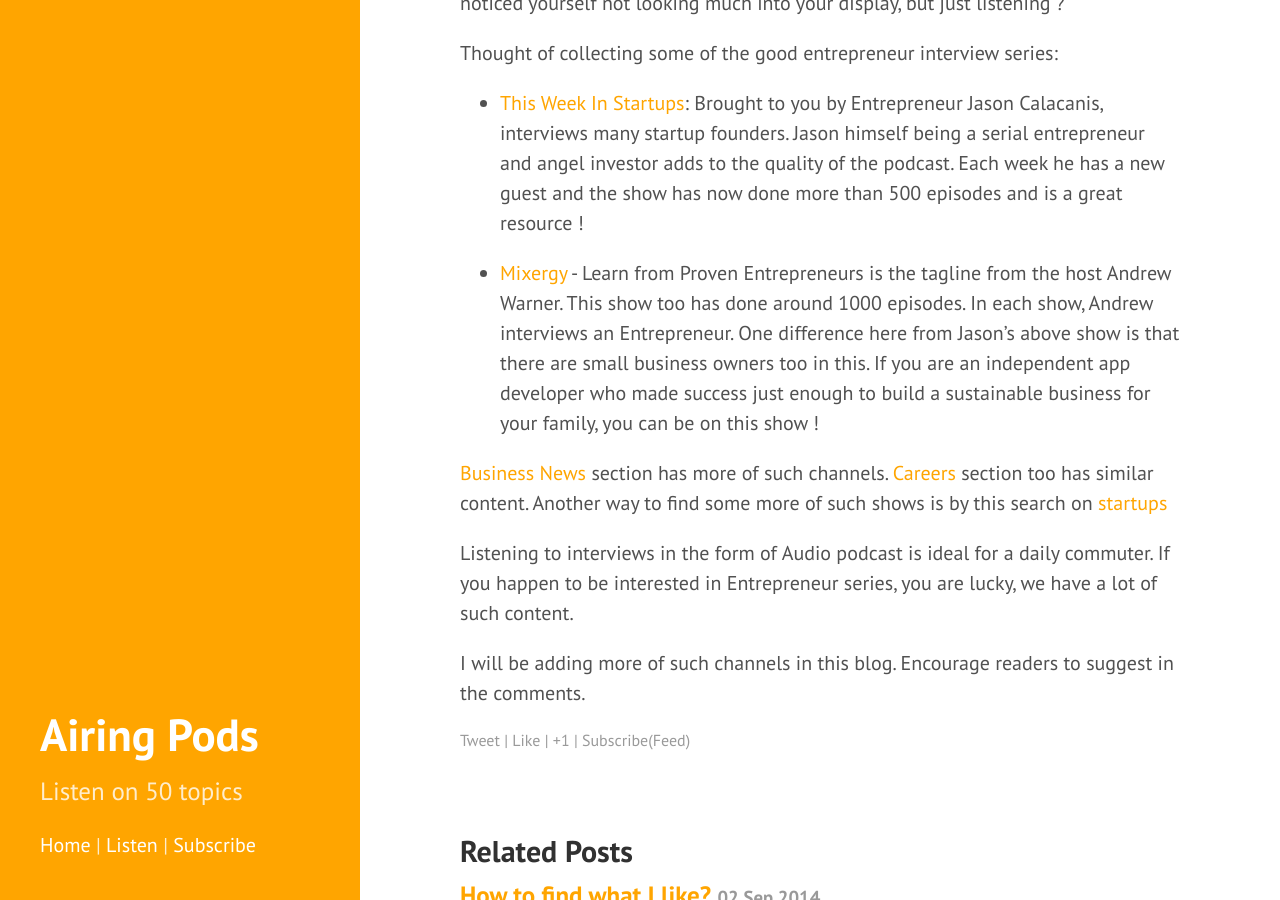
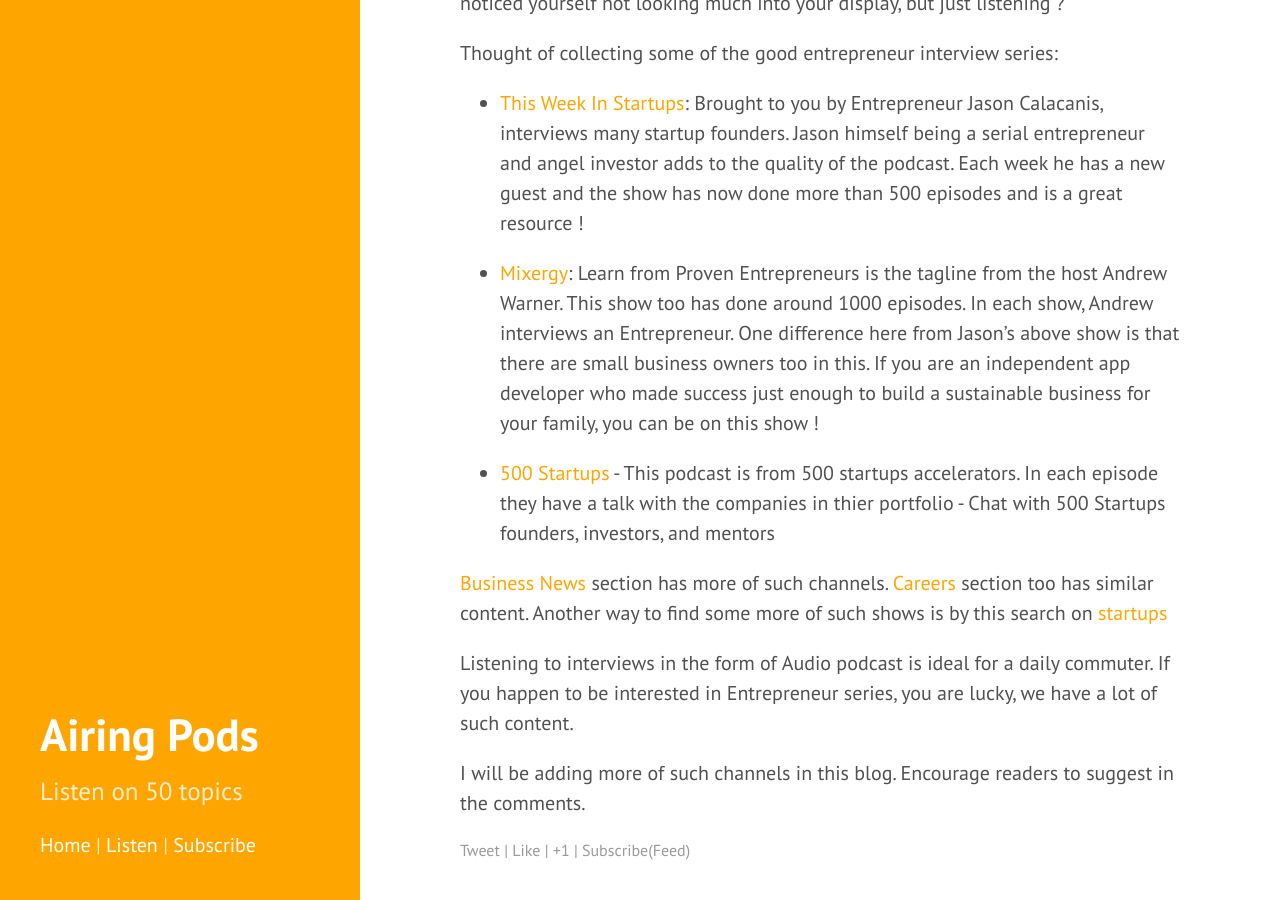
Before and after one commit to airingpods/blog, a Jekyll site: the page built from _posts/2014-09-30-audio-podcasts-for-entrepreneurs.md, in a window 1280 px wide and 900 px high, scrolled down 332 px. Built offline with Jekyll 4.4.1, drawn with Linux system fonts in a browser that asks for light colours; Markdown is read by kramdown in place of the engine named in the settings; comment, search, counter and statistics services are not loaded.

Commit message:
500 Startups

```diff
--- a/_posts/2014-09-30-audio-podcasts-for-entrepreneurs.md
+++ b/_posts/2014-09-30-audio-podcasts-for-entrepreneurs.md
@@ -13,7 +13,9 @@
 
 -	[This Week In Startups](http://www.airingpods.com/pods/this-week-in-startups-audio): Brought to you by Entrepreneur Jason Calacanis, interviews many startup founders. Jason himself being a serial entrepreneur and angel investor adds to the quality of the podcast. Each week he has a new guest and the show has now done more than 500 episodes and is a great resource !
 
--	[Mixergy](http://www.airingpods.com/pods/business-tips-for-startups-by-proven-entrepreneurs-mixergy) - Learn from Proven Entrepreneurs is the tagline from the host Andrew Warner. This show too has done around 1000 episodes. In each show, Andrew interviews an Entrepreneur. One difference here from Jason's above show is that there are small business owners too in this. If you are an independent app developer who made success just enough to build a sustainable business for your family, you can be on this show !
+-	[Mixergy](http://www.airingpods.com/pods/business-tips-for-startups-by-proven-entrepreneurs-mixergy): Learn from Proven Entrepreneurs is the tagline from the host Andrew Warner. This show too has done around 1000 episodes. In each show, Andrew interviews an Entrepreneur. One difference here from Jason's above show is that there are small business owners too in this. If you are an independent app developer who made success just enough to build a sustainable business for your family, you can be on this show !
+
+-	[500 Startups](http://www.airingpods.com/pods/500-startups-podcast) - This podcast is from 500 startups accelerators. In each episode they have a talk with the companies in thier portfolio - Chat with 500 Startups founders, investors, and mentors
 
 
 [Business News](http://www.airingpods.com/cats/business-news) section has more of such channels.
```
